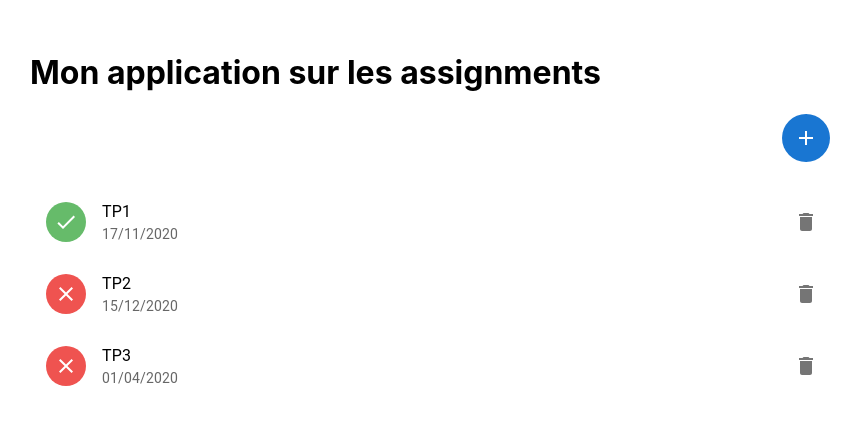
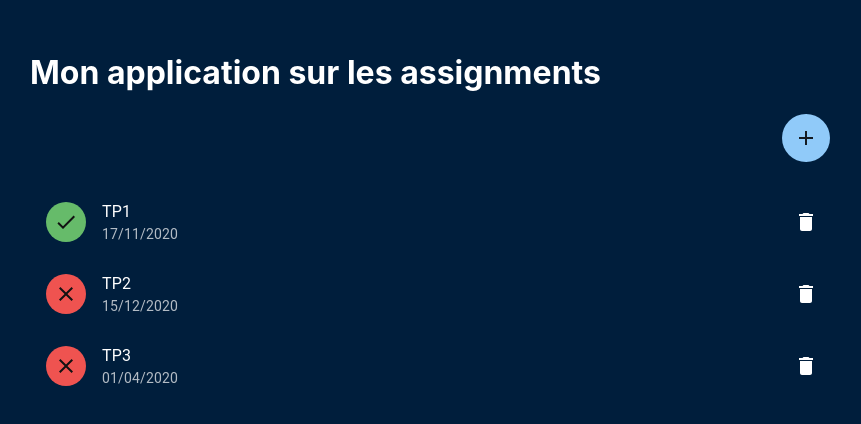
Before and after one commit to SachaBydon/tp2-web-sacha-bydon, a React (Vite) app: page / in a window 1280 px wide. Shown: the top 424 px of the page, without its empty margins (210-1071 px from the left). Built offline with nearby package versions, Linux system fonts and the light colour scheme.

Commit message:
Add dark mode

```diff
--- a/src/App.scss
+++ b/src/App.scss
@@ -1,5 +1,6 @@
 .App {
   height: 100vh;
   padding: 32px;
-
+  background-color: rgb(0, 30, 60);
+  color: white;
 }
--- a/src/App.tsx
+++ b/src/App.tsx
@@ -3,6 +3,9 @@ import { Assignments } from './components'
 import { AppContext } from './AppContext'
 import Assignment from './types/Assignment'
 import { useState } from 'react'
+import { createTheme } from '@mui/material/styles'
+import {ThemeProvider} from '@mui/material'
+
 
 // TODO: fix aliases
 function App() {
@@ -23,13 +26,21 @@ function App() {
     }
   }
 
+  const darkTheme = createTheme({
+    palette: {
+      mode: 'dark',
+    },
+  })
+
   return (
     <AppContext.Provider
       value={{ assignments, addAssignment, setAssignmentRendu }}
     >
-      <div className="App">
-        <Assignments />
-      </div>
+      <ThemeProvider theme={darkTheme}>
+        <div className="App">
+          <Assignments />
+        </div>
+      </ThemeProvider>
     </AppContext.Provider>
   )
 }
--- a/src/components/AddAssignment/AddAssignmentStyle.scss
+++ b/src/components/AddAssignment/AddAssignmentStyle.scss
@@ -16,6 +16,9 @@
 
     .MuiInputBase-root {
       height: 48px;
+    }
+    .MuiTextField-root > label{
+      top: -4px;
     }
   }
 
```
